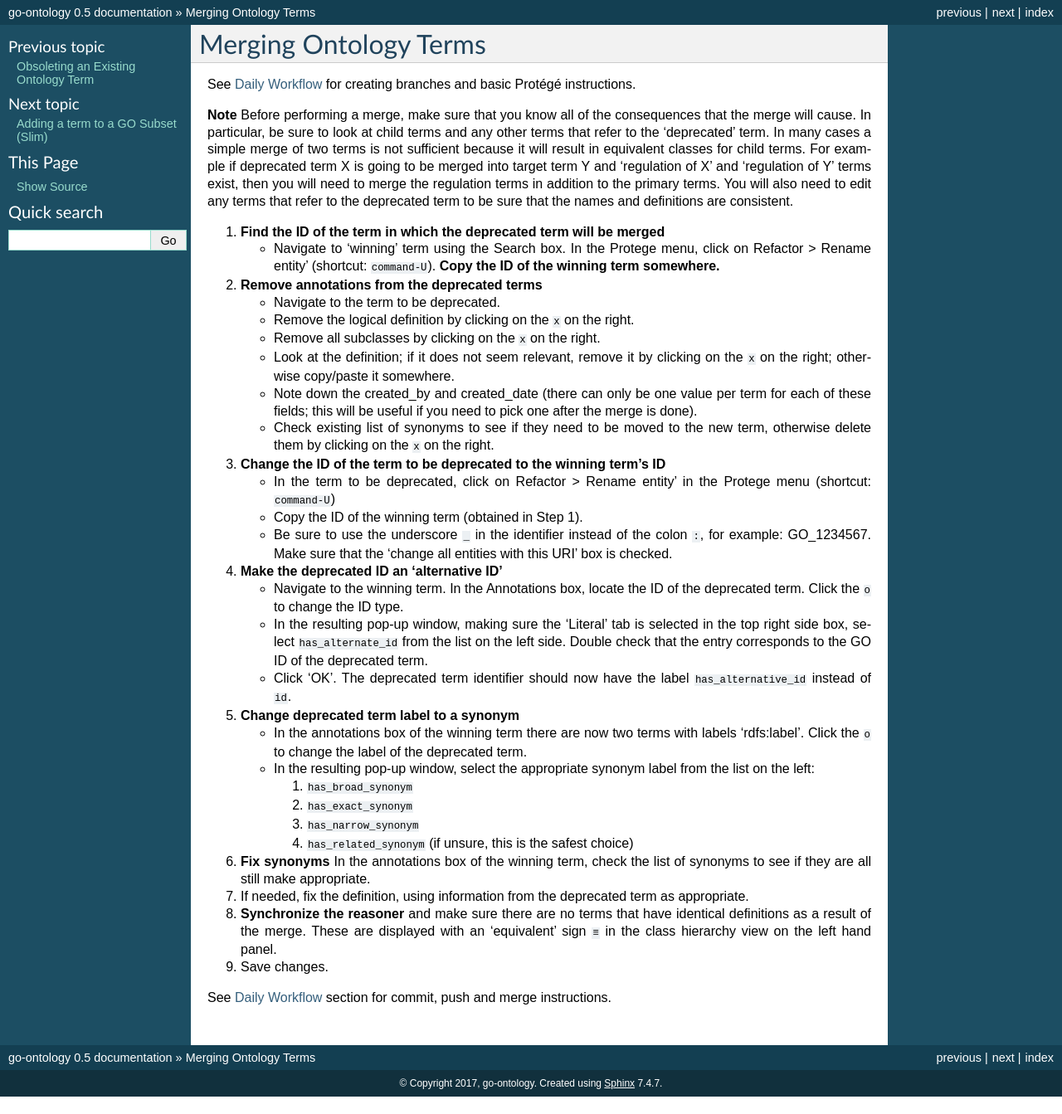
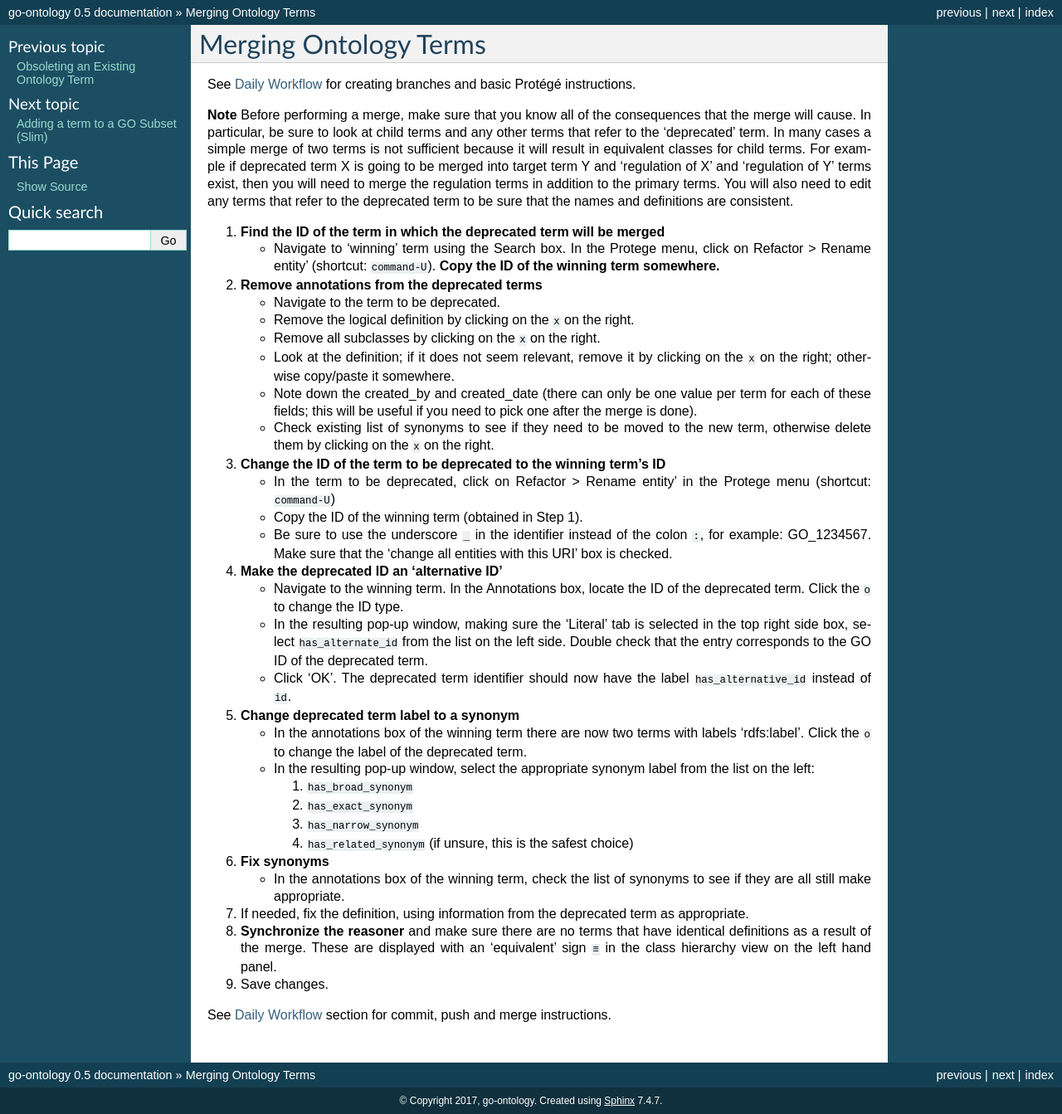
Before and after one commit to geneontology/go-ontology, a Sphinx documentation site: the page built from docs/MergeTerms.md, in a window 1280 px wide. Shown: the whole page at 83% size. Built offline with Sphinx 7.4.7, drawn with Linux system fonts in a browser that asks for light colours; before the commit the page ends 1322 px from its top, so only the background shows below that.

````diff
--- a/docs/MergeTerms.md
+++ b/docs/MergeTerms.md
@@ -35,7 +35,7 @@ See [Daily Workflow](http://go-ontology.readthedocs.io/en/latest/Installgit.html
       4.	```has_related_synonym``` (if unsure, this is the safest choice)
 
 6. **Fix synonyms**
-    In the annotations box of the winning term, check the list of synonyms to see if they are all still make appropriate.
+    - In the annotations box of the winning term, check the list of synonyms to see if they are all still make appropriate.
 
 7. If needed, fix the definition, using information from the deprecated term as appropriate.
 
````
